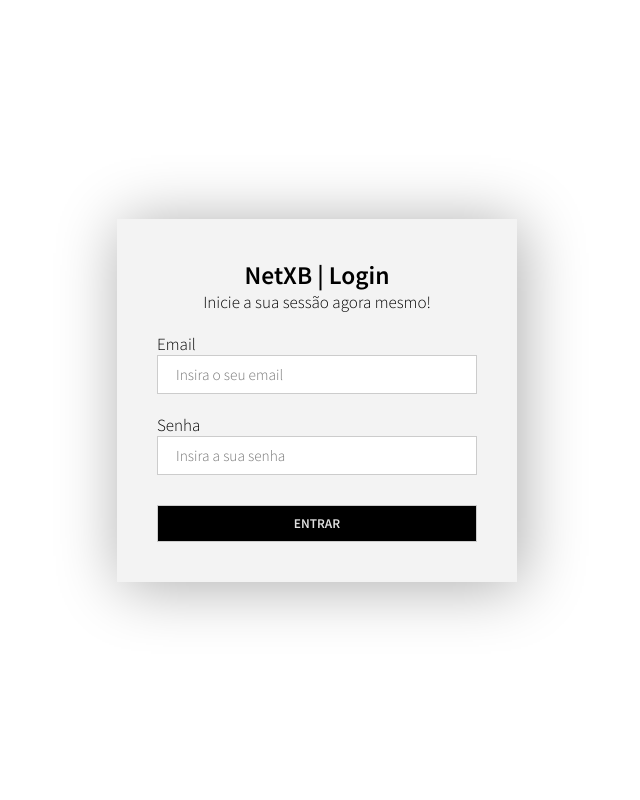
After one commit to FelipeSoft/NextExtremeOO, a PHP site: page /netextremeoo/pages/login.php in a window 1280 px wide. The commit adds this page. Shown: the whole page, without its empty margins (323-963 px from the left). Run offline with PHP 8.4, Linux system fonts and the light colour scheme.

Commit message:
Adicionando novas classes e trabalhando na interface de login

```diff
--- /dev/null
+++ b/actions/login_action.php
@@ -0,0 +1,5 @@
+<?php
+// require '../config.php';
+// require_once '../dao/UserDaoMySql.php';
+// require_once '../models/Auth.php';
+// require_once '../models/User.php';
--- /dev/null
+++ b/assets/css/session.css
@@ -0,0 +1,60 @@
+@import 'index.css';
+body, html{
+    display: flex;
+    align-items: center;
+    justify-content: center;
+    height: 100vh;
+    width: 100vw;
+}
+.error{
+    width: 100%;
+    display: flex;
+    justify-content: flex-end;
+    color: red;
+}
+
+.title{
+    display: flex;
+    align-items: center;
+    flex-direction: column;
+    width: 100%;
+}
+main{
+    height: max-content;
+    width: 400px;
+    background-color: var(--lesser-color);
+    padding: 40px;
+    box-shadow: 4px 4px 60px #ababab;
+}
+
+main form{
+    display: flex;
+    flex-direction: column;
+}
+main form p{
+    margin-bottom: 20px;
+}
+main form label[for="password"]{
+    margin-top: 20px;
+}
+main form input{
+    border: 1px solid #ccc;
+    padding: 9px 18px;
+    outline: 0;
+    font-size: 0.9rem;
+}
+main form button{
+    background-color: black;
+    color: #e0e0e0;
+    font-weight: var(--bold);
+    padding: 9px 18px;
+    border: 1px solid #ccc;
+    transition: all ease-out 0.4s;
+    cursor: pointer;
+    margin-top: 30px;
+}
+
+main form button:hover,
+main form button:active{
+    background-color: #1c1b1b;
+}
--- /dev/null
+++ b/assets/js/loginForm.js
@@ -0,0 +1,78 @@
+let validator = {
+    handleSubmit:(event)=>{
+        event.preventDefault();
+        let send = true;
+
+        let inputs = form.querySelectorAll('input');
+
+        validator.clearErrors();
+
+        for(let i=0;i<inputs.length;i++) {
+            let input = inputs[i];
+            let check = validator.checkInput(input);
+            if(check !== true) {
+                send = false;
+                validator.showError(input, check);
+            }
+        }
+
+        if(send) {
+            form.submit();
+        }
+    },
+    checkInput:(input) => {
+        let rules = input.getAttribute('data-rules');
+
+        if(rules !== null) {
+            rules = rules.split('|');
+            for(let k in rules) {
+                let rDetails = rules[k].split('=');
+                switch(rDetails[0]) {
+                    case 'required':
+                        if(input.value == '') {
+                            return 'Campo obrigatório';
+                        }
+                    break;
+                    case 'min':
+                        if(input.value.length < rDetails[1]) {
+                            return 'Mínimo '+rDetails[1]+' caracteres';
+                        }
+                    break;
+                    case 'email':
+                        if(input.value != '') {
+                            let regex = /^(([^<>()\[\]\\.,;:\s@"]+(\.[^<>()\[\]\\.,;:\s@"]+)*)|(".+"))@((\[[0-9]{1,3}\.[0-9]{1,3}\.[0-9]{1,3}\.[0-9]{1,3}])|(([a-zA-Z\-0-9]+\.)+[a-zA-Z]{2,}))$/;
+                            if(!regex.test(input.value.toLowerCase())) {
+                                return 'E-mail inválido!';
+                            }
+                        }
+                    break;
+                }
+            }
+        }
+
+        return true;
+    },
+    showError:(input, error) => {
+        input.style.borderColor = '#FF0000';
+
+        let errorElement = document.createElement('div');
+        errorElement.classList.add('error');
+        errorElement.innerHTML = error;
+
+        input.parentElement.insertBefore(errorElement, input.nextSibling);
+    },
+    clearErrors:() => {
+        let inputs = form.querySelectorAll('input');
+        for(let i=0;i<inputs.length;i++) {
+            inputs[i].style = '';
+        }
+
+        let errorElements = document.querySelectorAll('.error');
+        for(let i=0;i<errorElements.length;i++) {
+            errorElements[i].remove();
+        }
+    }
+};
+
+let form = document.querySelector('main form');
+form.addEventListener('submit', validator.handleSubmit);
--- /dev/null
+++ b/models/Auth.php
@@ -0,0 +1,2 @@
+<?php
+require '../dao/UserDaoMySql.php';
--- /dev/null
+++ b/views/pages/login.php
@@ -0,0 +1,31 @@
+<?php require '../../config.php'; ?>
+
+<!DOCTYPE html>
+<html lang="pt-br">
+<head>
+    <meta charset="UTF-8">
+    <meta http-equiv="X-UA-Compatible" content="IE=edge">
+    <meta name="viewport" content="width=device-width, initial-scale=1.0">
+    <title>Net Extreme Blog | Members</title>
+    <link rel="stylesheet" href="<?=$base;?>/assets/css/session.css">
+    <script src="<?=$base;?>/assets/js/loginForm.js" defer></script>
+</head>
+<body>
+    <main>
+        <form action="<?=$base;?>/actions/login_action.php" method="post">
+            <div class="title">
+                <h2>NetXB | Login</h2>
+                <p>Inicie a sua sessão agora mesmo!</p>
+            </div>
+
+            <label for="email">Email</label>
+            <input type="email" name="email" id="email" placeholder="Insira o seu email" data-rules="required|email">
+
+            <label for="password">Senha</label>
+            <input type="password" name="password" id="password" placeholder="Insira a sua senha" data-rules="required|min=8">
+
+            <button>ENTRAR</button>
+        </form>
+    </main>
+</body>
+</html>
--- a/views/partials/header.php
+++ b/views/partials/header.php
@@ -49,8 +49,8 @@
             <div class="second-header">
                 <h2>Blog</h2>
                 <div>
-                    <a href="">Entrar</a>
-                    <a href="">Inscreva-se</a>
+                    <a href="<?=$base;?>/views/pages/login.php">Entrar</a>
+                    <a href="<?=$base;?>/views/pages/register.php">Inscreva-se</a>
                 </div>
             </div>
         </div>
```
Also changed, not shown: _MODELOS/login.html (added, +29 -0 lines), assets/css/home.css (+5 -2 lines), dao/UserDaoMySql.php (added, +19 -0 lines), models/User.php (added, +16 -0 lines), views/partials/aside.php (+0 -41 lines), views/pages/register.php (added).
